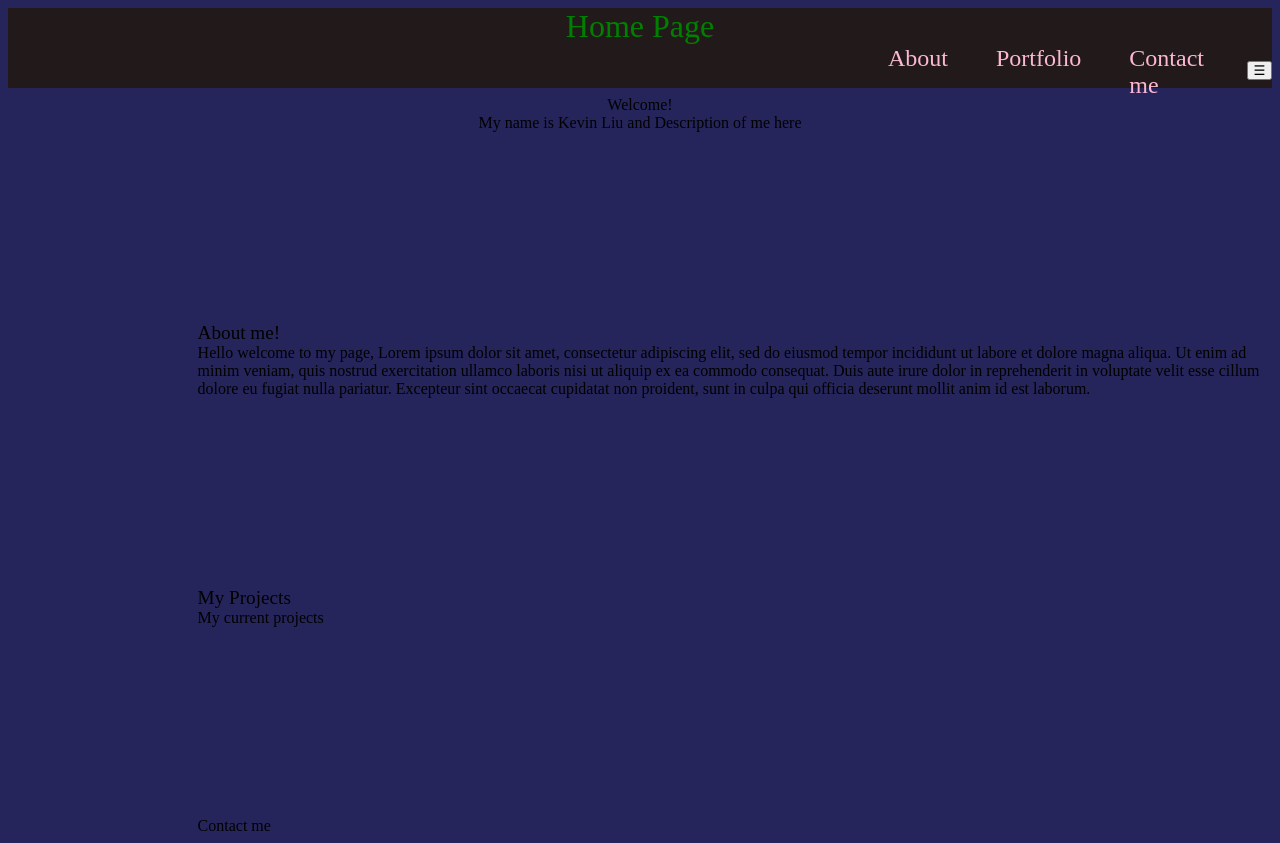
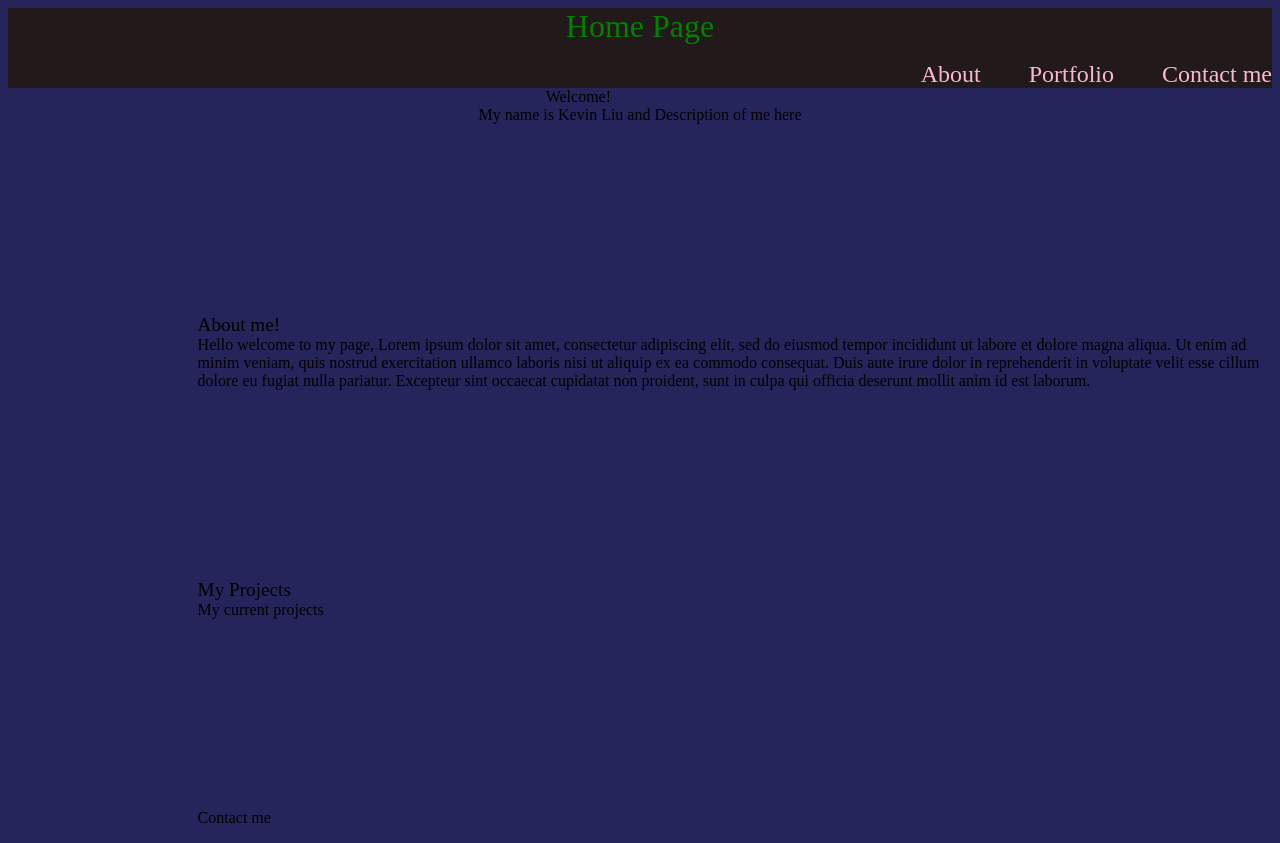
Before and after one commit to kliu6151/kliu6151.github.io, a React (Create React App) app: page / in a window 1280 px wide. Built offline with nearby package versions, Linux system fonts and the light colour scheme.

Commit message:
Dropdown
Dropdown now appears after certain screen size and navigation links disappear

```diff
--- a/src/Components/Layout/MainContent.js
+++ b/src/Components/Layout/MainContent.js
@@ -1,6 +1,5 @@
 import Classes from "./MainContent.module.css";
 
-import Close from "../dropdown"
 
 
 function MainContent() {
--- a/src/Components/Layout/MainNavigation.js
+++ b/src/Components/Layout/MainNavigation.js
@@ -2,7 +2,6 @@ import classes from "./MainNavigation.module.css";
 
 import {HashLink} from 'react-router-hash-link';
 import DropDown from "../dropdown";
-import Close from "../dropdown";
 
 
 function MainNavigation() {
--- a/src/Components/Layout/MainNavigation.module.css
+++ b/src/Components/Layout/MainNavigation.module.css
@@ -4,6 +4,7 @@
     align-items: center;
     background-color: rgb(34, 26, 26);
   }
+
 
 .dropped{
     width: 100%;
@@ -21,24 +22,22 @@
     /* height: 0%; */
 }
 .test{
-    position: relative;
+    position: sticky;
     align-items: baseline;
     display: flex;
     list-style:none;
-    left: 65vw;
-    margin:0;
-    padding:0;
-
+    /* float:inline-start; */
+    float:right;
+    /* bottom:1.5vw;  */
+    /* padding:0; */
 }
-@media screen and (max-width: 1026px) {
-    #fadeshow1 {
-        display:none;
-    }
-}
+@media (max-width: 960px) {
+    .test { display: none; }
+  }
 
 .header li {
     margin-left: 3rem;
-    font-size: larger;
+    font-size: large;
 }
 
 .header a:hover,
--- a/src/Components/dropdown.js
+++ b/src/Components/dropdown.js
@@ -6,6 +6,8 @@ import onClickOutside from 'react-onclickoutside';
 function DropDown() {
     const [DropDownIsOpen, setDropDownIsOpen] = useState(false);
     DropDown.handleClickOutside = () => setDropDownIsOpen(false);
+
+
     function open() {
         setDropDownIsOpen(true);
     }
@@ -20,7 +22,8 @@ function DropDown() {
                 <button type="button" onClick={open} >
                 ☰
                 </button>
-                {DropDownIsOpen ? (<div className={Classes.drop}>
+                {DropDownIsOpen ? (
+                <div className={Classes.drop}>
                     <ul>
                         <li>
                             <HashLink smooth to="#about" onClick={Close}>About</HashLink>
@@ -31,11 +34,10 @@ function DropDown() {
                         <li>
                             <HashLink smooth to="#contact" onClick={Close}>Contact me</HashLink>
                         </li>
-                        <button type="button" className={Classes.cancelButton} onClick={Close}>
-                            X
-                        </button>
                     </ul>
-
+                    <button type="button" className={Classes.cancelButton} onClick={Close}>
+                        X
+                    </button>
                 </div>
                 ) : null}
             </div>
--- a/src/Components/dropdown.module.css
+++ b/src/Components/dropdown.module.css
@@ -5,19 +5,23 @@
     padding: 0;
     width: 25px;
     float:right;
-
+    /* display:none; */
+    cursor: pointer;
     /* right: 100%; */
     /* border: 0; */
     /* background-color: #fff; */
     /* color: #333; */
-    cursor: pointer;
     /* outline-color: red; */
+}
+
+@media (min-width: 960px) {
+    ul  { display: none; }
   }
 
 
 .drop
 {
-  position:absolute;
+  position:sticky;
   /* width: 300px; */
   left:88%;
   z-index: 2;
```
